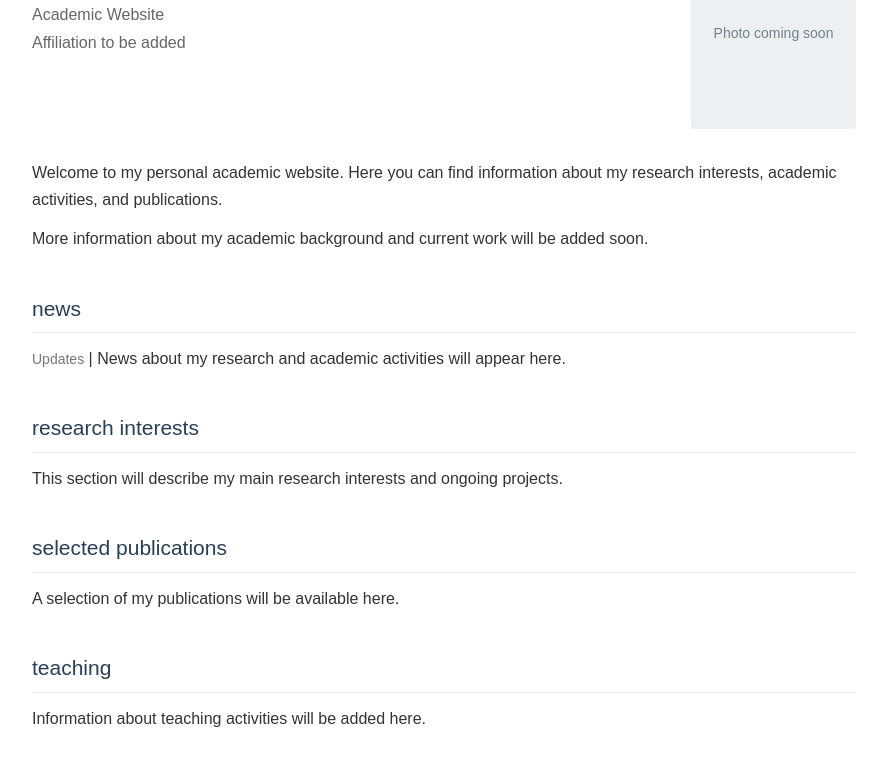
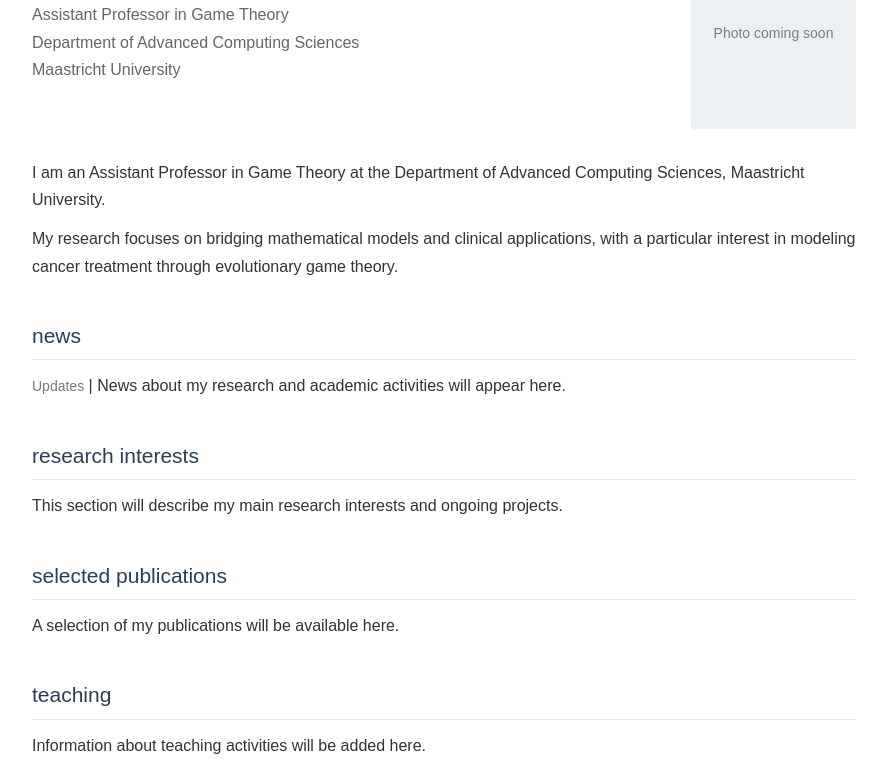
Before and after one commit to monicasalvioli/monicasalvioli.github.io, a plain HTML site: page index.html in a window 1280 px wide. Shown: the part 126-893 px from the top of the page, without its empty margins (196-1083 px from the left). Drawn offline with Linux system fonts and the light colour scheme.

Commit message:
Update index.html

```diff
--- a/index.html
+++ b/index.html
@@ -154,8 +154,17 @@
 
     <!-- HEADER -->
     <header class="header">
+
 <div class="header-text">
   <h1>Monica Salvioli</h1>
+
+  <p class="affiliation">
+    Assistant Professor in Game Theory<br>
+    Department of Advanced Computing Sciences<br>
+    Maastricht University
+  </p>
+</div>
+
 
         <p class="affiliation">
           Academic Website<br>
@@ -171,17 +180,19 @@
     <!-- ABOUT -->
 <section id="about">
   <p>
-        Welcome to my personal academic website.
-        Here you can find information about my
-        research interests, academic activities,
-        and publications.
+    I am an Assistant Professor in Game Theory
+    at the Department of Advanced Computing
+    Sciences, Maastricht University.
   </p>
 
   <p>
-        More information about my academic background
-        and current work will be added soon.
+    My research focuses on bridging mathematical
+    models and clinical applications, with a
+    particular interest in modeling cancer
+    treatment through evolutionary game theory.
   </p>
 </section>
+
 
     <!-- NEWS -->
     <section id="news">
```
Lines whose indentation alone changed are shown as unchanged.
